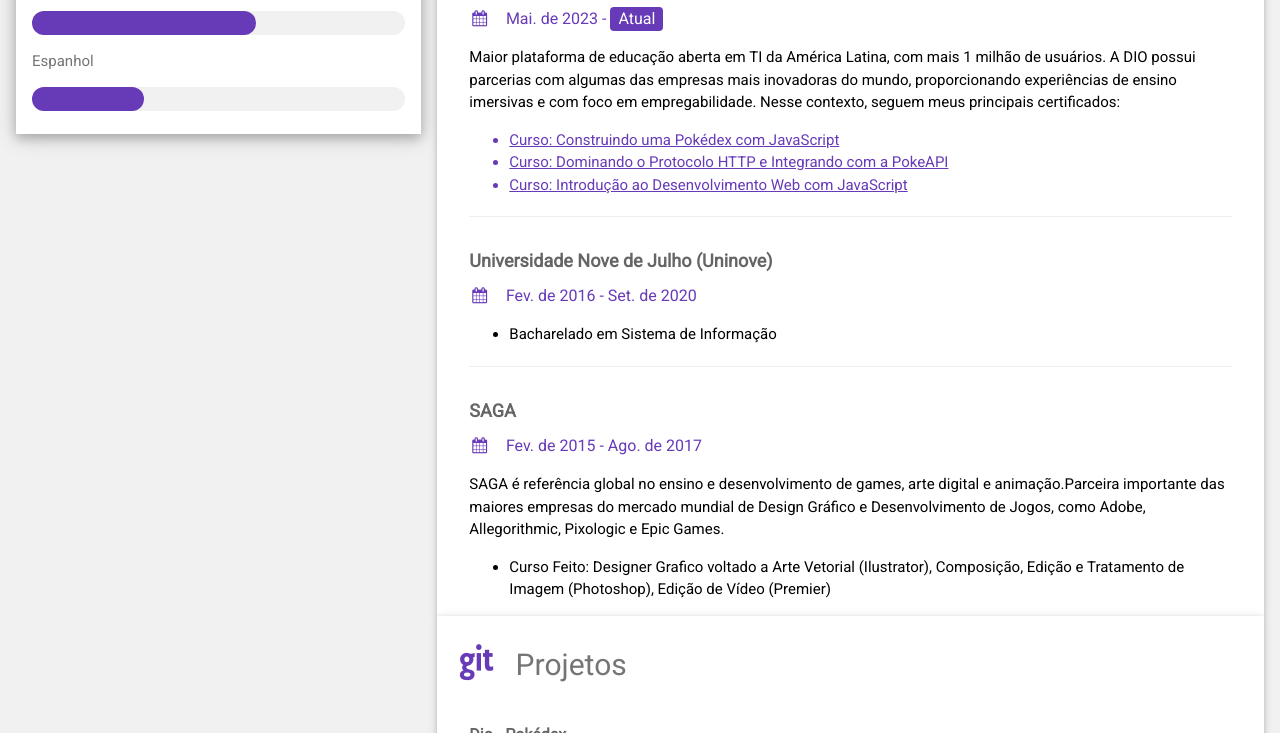
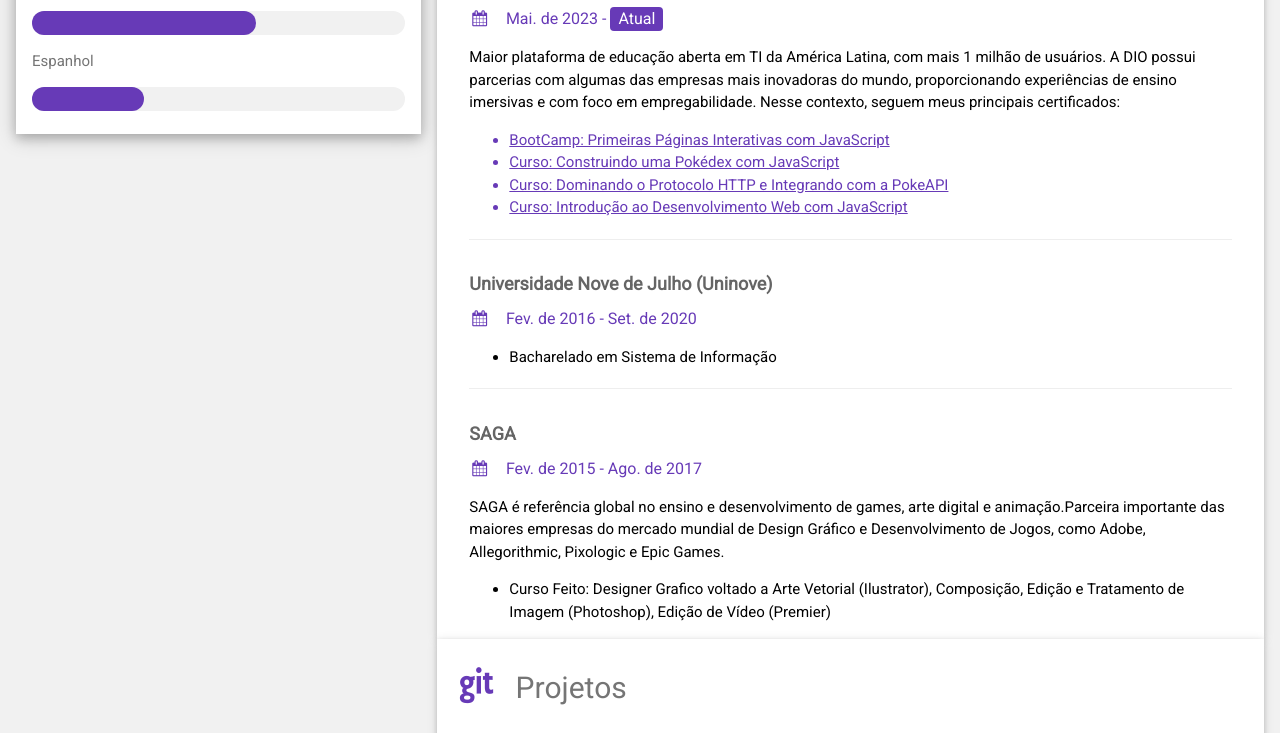
Before and after one commit to Phap1802/curriculoVirtual, a plain HTML site: page index.html in a window 1280 px wide. Shown: the part 890-1623 px from the top of the page. Drawn offline with nearby package versions, Linux system fonts and the light colour scheme.

Commit message:
Adicionando Certificado DIO

```diff
--- a/index.html
+++ b/index.html
@@ -149,6 +149,7 @@
                 de ensino imersivas e com foco em empregabilidade. Nesse contexto, seguem meus principais certificados:
               </p>
               <ul>
+                <li class="w3-text-deep-purple w3-hover-opacity"><a href="https://www.dio.me/certificate/F7475C5A" target="_blank">BootCamp: Primeiras Páginas Interativas com JavaScript</a></li>
                 <li class="w3-text-deep-purple w3-hover-opacity"><a href="https://www.dio.me/certificate/CBAE168A" target="_blank">Curso: Construindo uma Pokédex com JavaScript</a></li>
                 <li class="w3-text-deep-purple w3-hover-opacity"><a href="https://www.dio.me/certificate/A0EE445D" target="_blank">Curso: Dominando o Protocolo HTTP e Integrando com a PokeAPI</a></li>
                 <li class="w3-text-deep-purple w3-hover-opacity"><a href="https://www.dio.me/certificate/54827200" target="_blank">Curso: Introdução ao Desenvolvimento Web com JavaScript</a></li>
```
